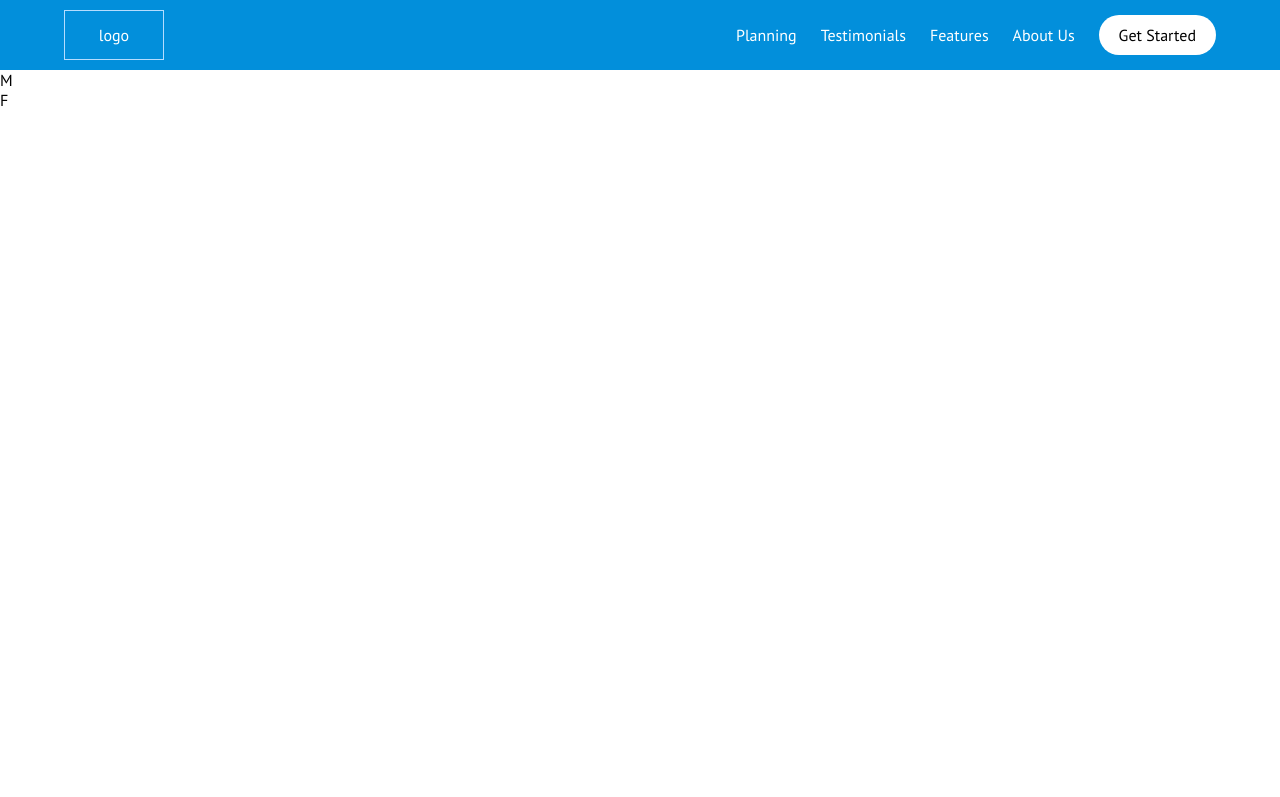
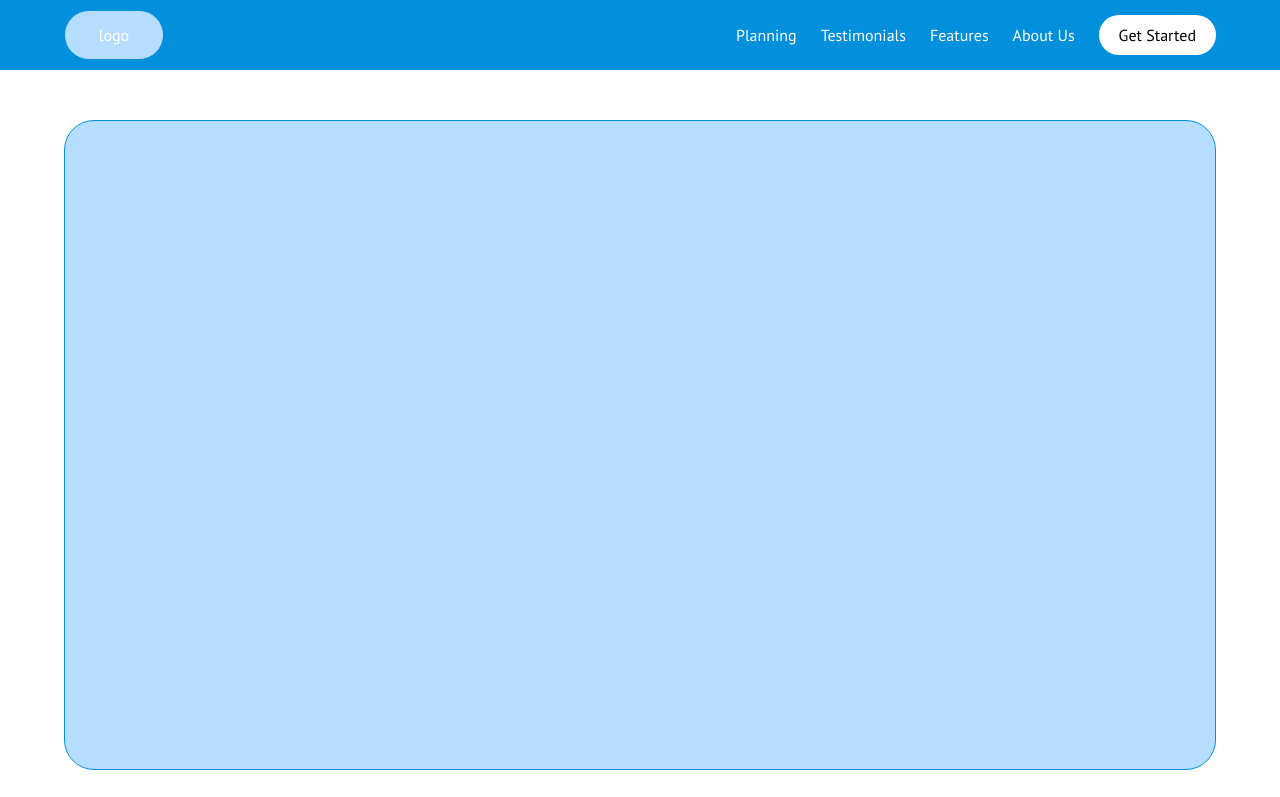
Before and after one commit to marraguglielmo/html-css-responsive-layout, a plain HTML site: page index.html in a window 1280 px wide. Shown: the top 797 px of the page. Drawn offline with Linux system fonts and the light colour scheme.

Commit message:
[add] cards

```diff
--- a/css/style.css
+++ b/css/style.css
@@ -26,6 +26,10 @@ ul{
 }
 
 /* utils */
+.container{
+    width: 90%;
+}
+
 .debug{
     border: 1px solid green;
     /* background-color: red; */
@@ -51,12 +55,28 @@ ul{
     margin: 0 auto;
 }
 
+/* margin-top medium */
 .mt-md{
-    margin: 50px 0;
+    margin-top: 50px;
+}
+/* margin-top large */
+.mt-lg{
+    margin-top: 80px;
+}
+
+/* margin-bottom medium */
+.mb-md{
+    margin-bottom: 50px;
+}
+/* margin-bottom large */
+.mb-lg{
+    margin-bottom: 80px;
 }
 
 .border-blu{
-    border: 1px solid var(--border-blu);
+    border: 1px solid var(--blu);
+    background: var(--border-blu);
+    border-radius: 30px;
 }
 
 .btn{
@@ -103,9 +123,40 @@ header ul li:hover{
 }
 
 
+/* MAIN */
+
+.demo{
+    /* height header fixed + margin */
+    margin-top: calc(50px + 70px);
+}
+
+.row{
+    flex-direction: column;
+}
+
+.row .big-card{
+    width: 100%;
+    height: 650px;
+}
+.row .card{
+    width: 100%;
+    height: 450px;
+}
+
+.row div + .card,.big-card{
+    margin-bottom: 30px;
+}
+
+
+
 /*  *********************
     SOLUZIONI RESPONSIVE
     ********************* */
+
+@media screen and (min-width: 768px) {
+
+}
+
 
 @media screen and (min-width: 1200px) {
 
--- a/index.html
+++ b/index.html
@@ -42,7 +42,20 @@
 
     <!-- MAIN -->
     <main>
-        M
+        <!-- SECTION DEMO -->
+        <section class="demo mt-md">
+            <div class="container m-auto ">
+                <div class="row d-flex ">
+                    <div class="big-card border-blu m-auto"></div>
+                    <div class="card border-blu"></div>
+                    <div class="card border-blu"></div>
+                    <div class="card border-blu"></div>
+                    <div class="card border-blu"></div>
+                </div>
+            </div>
+        </section>
+        <!-- /SECTION DEMO -->
+
     </main>
     <!-- /MAIN -->
 
```
